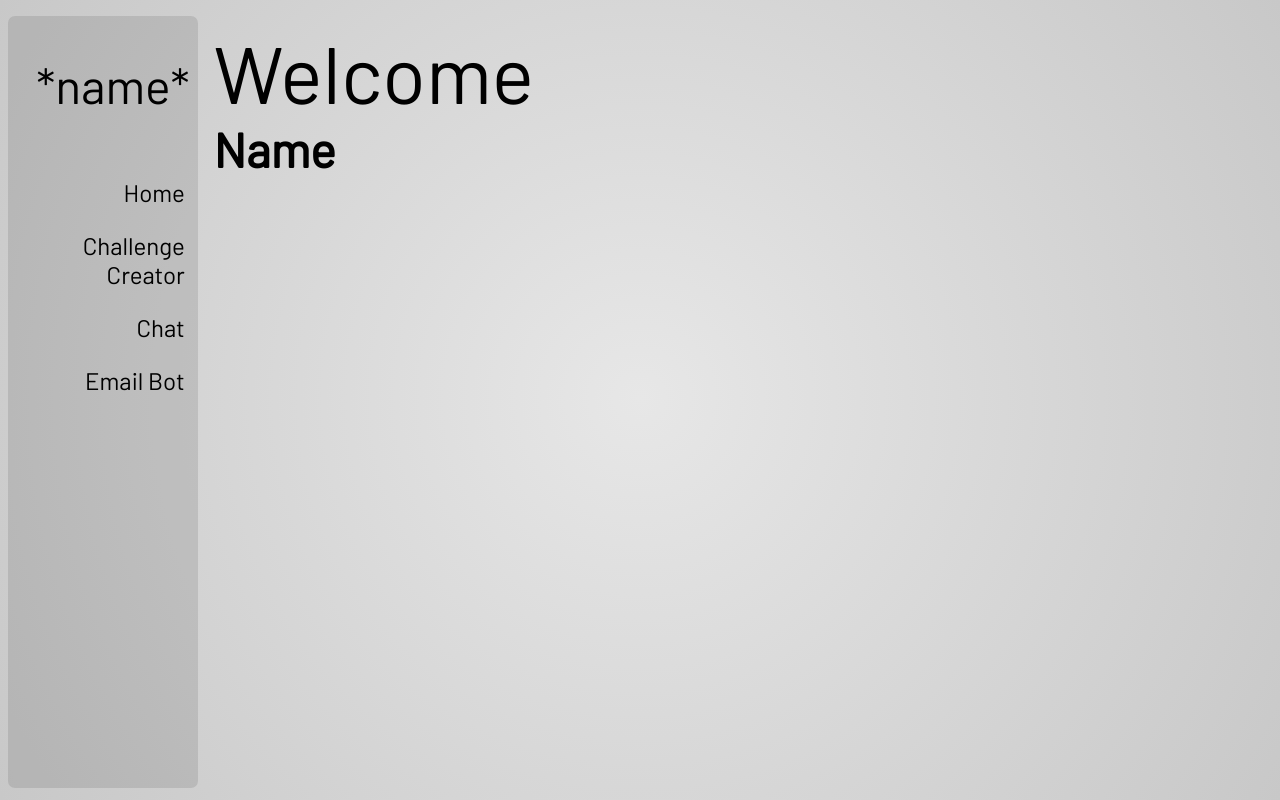
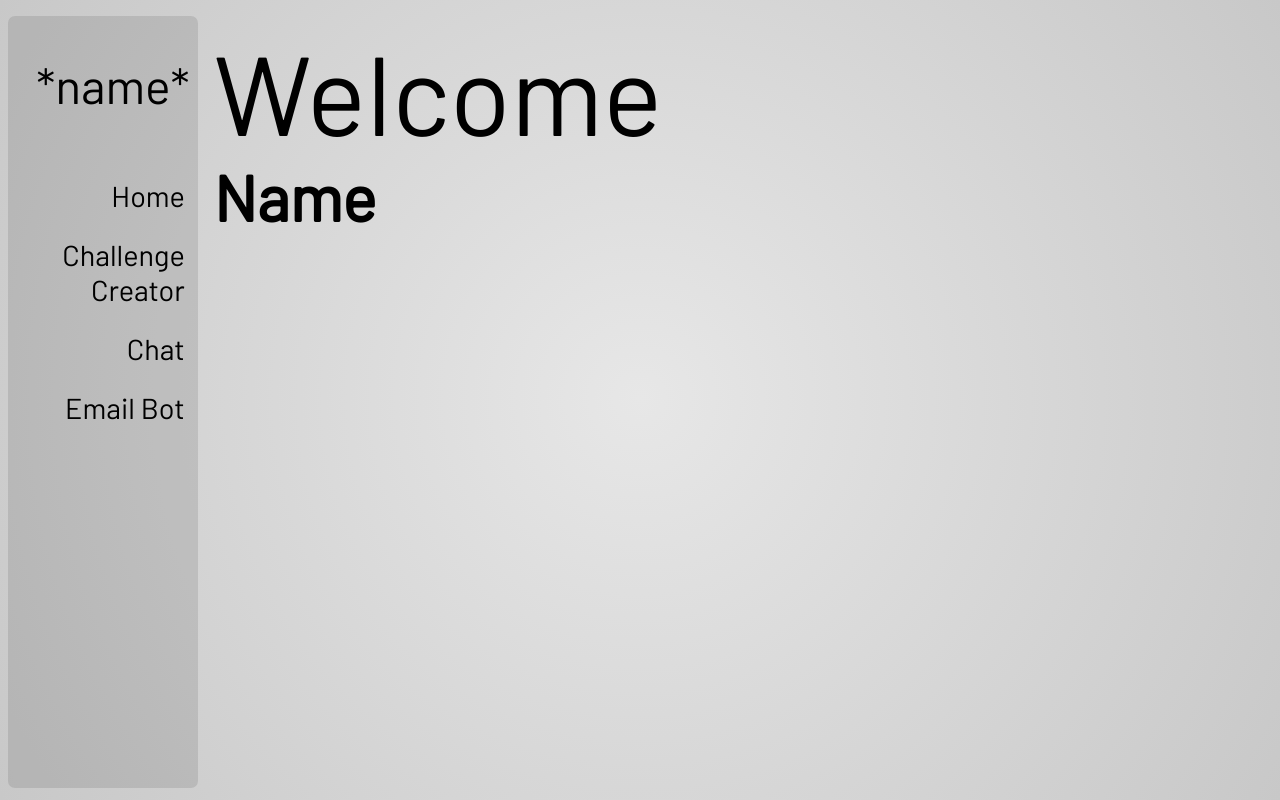
Before and after one commit to dk42506/lbc2-control-panel, a Next.js app: page /homepage in a window 1280 px wide. Built offline with nearby package versions, Linux system fonts and the light colour scheme.

Commit message:
minor text changes

```diff
--- a/src/styles/Nav.module.css
+++ b/src/styles/Nav.module.css
@@ -18,7 +18,7 @@
 .menuList {
     text-align: right;
     padding-right: .8rem;
-    font-size: 1.5rem;
+    font-size: 1.8rem;
 }
 
 .menuButton {
--- a/src/styles/homepage.module.css
+++ b/src/styles/homepage.module.css
@@ -8,10 +8,10 @@
 }
 
 .Welcome {
-    font-size: 5rem;
+    font-size: 7rem;
 }
 
 .Name {
-    font-size: 3rem;
+    font-size: 4rem;
     font-weight: bold;
 }
```
